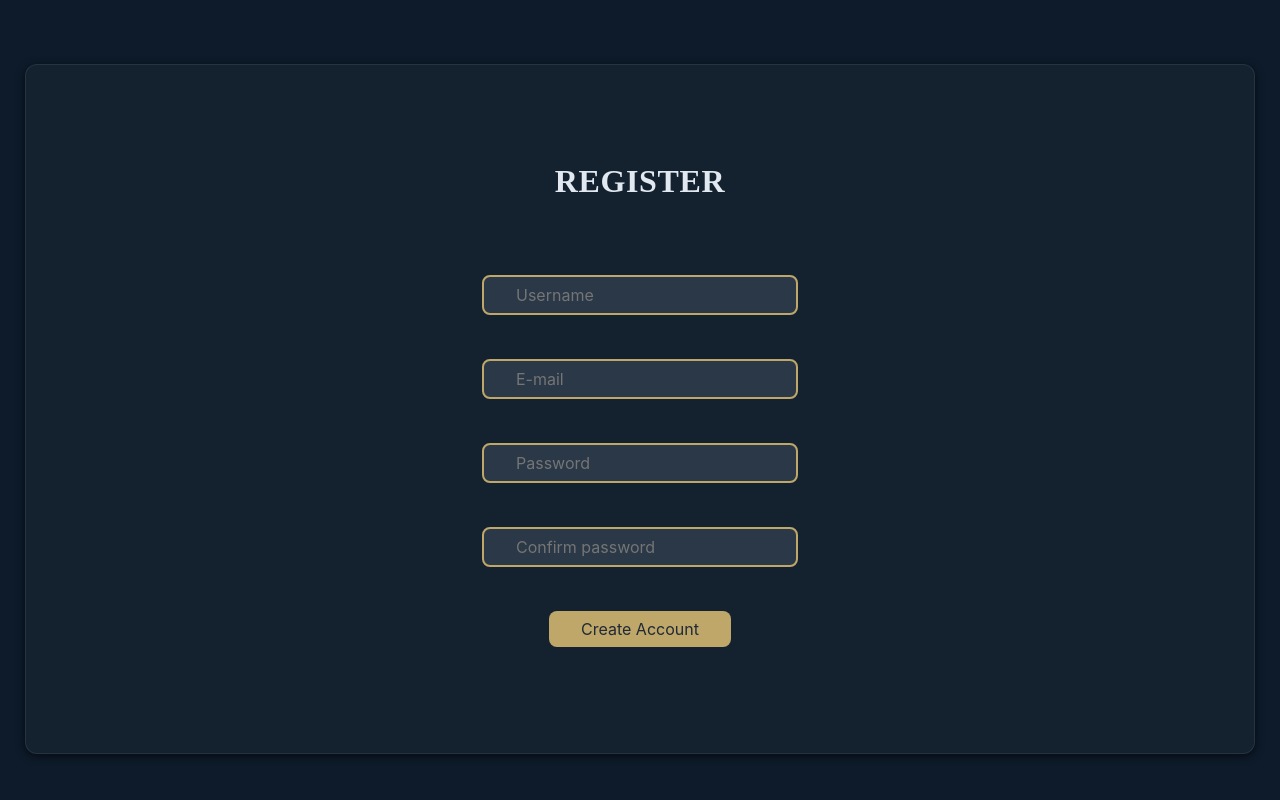
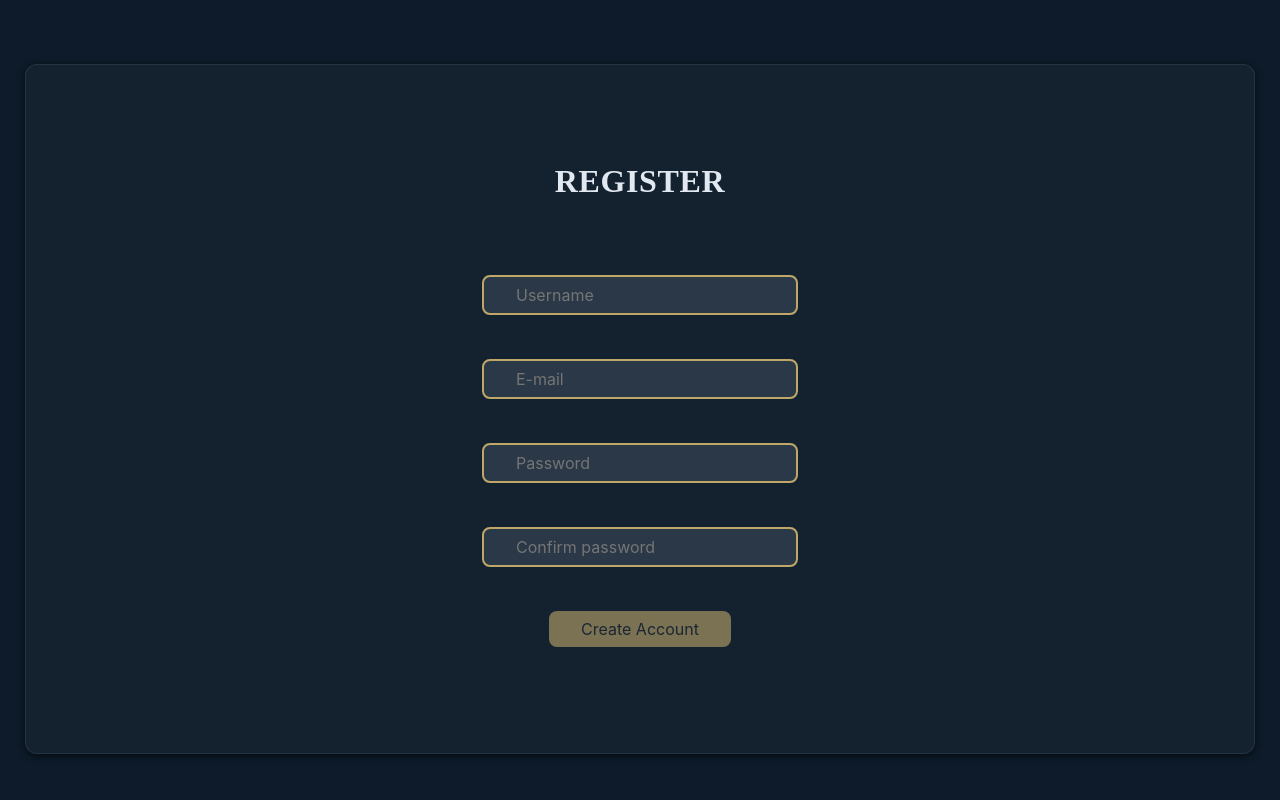
Before and after one commit to LuisDev912/EduMath-Track, a React (Vite) app in the folder frontend/: page /register in a window 1280 px wide. Shown: the top 800 px of the page. Built offline with nearby package versions, Linux system fonts and the light colour scheme.

Commit message:
feat(frontend): disable submit buttons if input fields are not valid

```diff
--- a/frontend/src/features/auth/pages/Login.tsx
+++ b/frontend/src/features/auth/pages/Login.tsx
@@ -6,6 +6,10 @@ export default function Login() {
         userName: '',
         password: ''
     });
+
+    const isFormValid =
+        form.userName.trim() !== '' &&
+        form.password.length >= 6;
 
     const handleChange = (e: React.ChangeEvent<HTMLInputElement>) => {
         const { name, value } = e.target;
@@ -64,6 +68,8 @@ export default function Login() {
                     type="submit"
                     value="Login"
                     id="login-submit"
+                    disabled={!isFormValid}
+                    aria-disabled={!isFormValid}
                 />
             </form>
         </AuthLayout>
--- a/frontend/src/features/auth/pages/Register.tsx
+++ b/frontend/src/features/auth/pages/Register.tsx
@@ -8,6 +8,12 @@ export default function Register() {
         password: '',
         confirmPassword: ''
     });
+
+    const isFormValid =
+        form.userName.trim() !== '' &&
+        form.email.includes('@') &&
+        form.password.length >= 6 &&
+        form.password === form.confirmPassword;
 
     const handleChange = (e: React.ChangeEvent<HTMLInputElement>) => {
         const { name, value } = e.target;
@@ -105,6 +111,8 @@ export default function Register() {
                     type="submit"
                     value="Create Account"
                     id="register-submit"
+                    disabled={!isFormValid}
+                    aria-disabled={!isFormValid}
                 />
             </form>
         </AuthLayout>
--- a/frontend/src/styles/index.css
+++ b/frontend/src/styles/index.css
@@ -242,3 +242,12 @@ input[type="submit"]:hover {
 input[type="submit"]:active {
     box-shadow: var(--shadow-strong);
 }
+
+input[type="submit"]:disabled {
+    opacity: 0.6;
+    cursor: not-allowed;
+}
+
+input[type="submit"]:disabled:hover {
+    box-shadow: none;
+}
```
